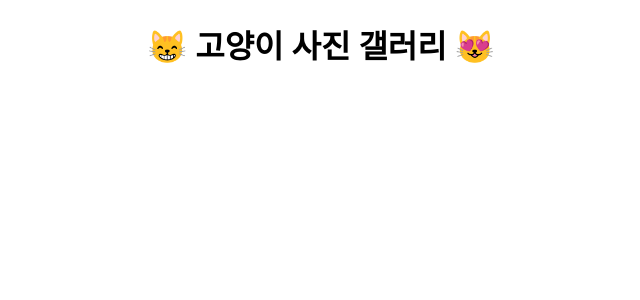
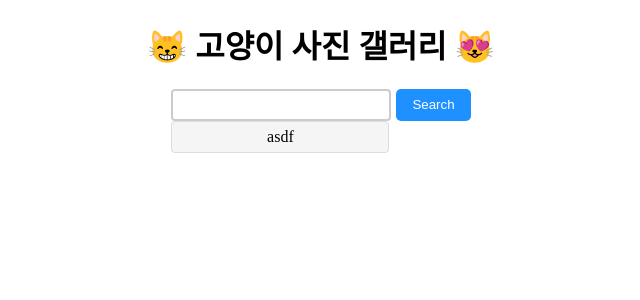
Before and after one commit to peppermintc/cat-gallery, a React (Create React App) app: page / in a window 1280 px wide. Shown: the top 300 px of the page, without its empty margins (319-959 px from the left). Built offline with nearby package versions, Linux system fonts and the light colour scheme.

Commit message:
add component: SearchContainer

```diff
--- a/src/App.tsx
+++ b/src/App.tsx
@@ -1,9 +1,11 @@
 import Header from "./components/Header";
+import SearchContainer from "./components/SearchContainer";
 
 const App = () => {
   return (
     <>
       <Header />
+      <SearchContainer />
     </>
   );
 };
--- /dev/null
+++ b/src/components/AutoComplete.tsx
@@ -0,0 +1,55 @@
+import { MouseEvent } from "react";
+import styled from "styled-components";
+
+const List = styled.div`
+  position: absolute;
+  top: 2rem;
+  left: 0;
+  width: 13.5rem;
+  background-color: #f5f5f5;
+  z-index: 10;
+  border: 1px solid #ddd;
+  border-radius: 4px;
+`;
+
+const Item = styled.div`
+  background: none;
+  height: 30px;
+  display: flex;
+  align-items: center;
+  justify-content: center;
+  cursor: pointer;
+
+  & + & {
+    border-top: 1px solid #ddd;
+  }
+
+  &:hover {
+    background-color: #fff;
+    color: dodgerblue;
+  }
+`;
+
+const AutoComplete = () => {
+  const data: any[] = [{ id: 0 }]; // type 수정 필요
+
+  const onItemClick = (e: MouseEvent<HTMLDivElement>) => {
+    console.log("onItemClick", e.target);
+  };
+
+  return (
+    <>
+      {data.length > 0 && (
+        <List>
+          {data.map((item) => (
+            <Item key={item.id} onClick={onItemClick}>
+              asdf
+            </Item>
+          ))}
+        </List>
+      )}
+    </>
+  );
+};
+
+export default AutoComplete;
--- /dev/null
+++ b/src/components/SearchContainer.tsx
@@ -0,0 +1,19 @@
+import styled from "styled-components";
+import AutoComplete from "./AutoComplete";
+import SearchForm from "./SearchForm";
+
+const Container = styled.section`
+  position: relative;
+  display: inline-block;
+`;
+
+const SearchContainer = () => {
+  return (
+    <Container>
+      <SearchForm />
+      <AutoComplete />
+    </Container>
+  );
+};
+
+export default SearchContainer;
--- /dev/null
+++ b/src/components/SearchForm.tsx
@@ -0,0 +1,54 @@
+import { ChangeEvent, FormEvent, useRef } from "react";
+import styled from "styled-components";
+
+const SearchInput = styled.input`
+  width: 12.5rem;
+  height: 1.5rem;
+  line-height: 1.5rem;
+  margin-bottom: 0.5rem;
+  padding: 0.125rem 0.5rem;
+  border: 0.125rem solid #ccc;
+  border-radius: 0.25rem;
+`;
+
+const SearchButton = styled.button`
+  background-color: dodgerblue;
+  color: white;
+  height: 2rem;
+  margin-left: 0.3125rem;
+  padding: 0 1rem;
+  border: none;
+  border-radius: 0.3125rem;
+  outline: none;
+  cursor: pointer;
+`;
+
+const SearchForm = () => {
+  const searchInputRef = useRef<HTMLInputElement>(null);
+
+  const onFormSubmit = (e: FormEvent) => {
+    e.preventDefault();
+
+    console.log("onFormSubmit");
+
+    if (!searchInputRef.current) return;
+    searchInputRef.current.value = "";
+  };
+
+  const onInputChange = (e: ChangeEvent<HTMLInputElement>) => {
+    console.log("onInputChange", e.target.value);
+  };
+
+  const onButtonClick = () => {
+    console.log("onButtonClick");
+  };
+
+  return (
+    <form onSubmit={onFormSubmit}>
+      <SearchInput type="text" ref={searchInputRef} onChange={onInputChange} />
+      <SearchButton onClick={onButtonClick}>Search</SearchButton>
+    </form>
+  );
+};
+
+export default SearchForm;
```
